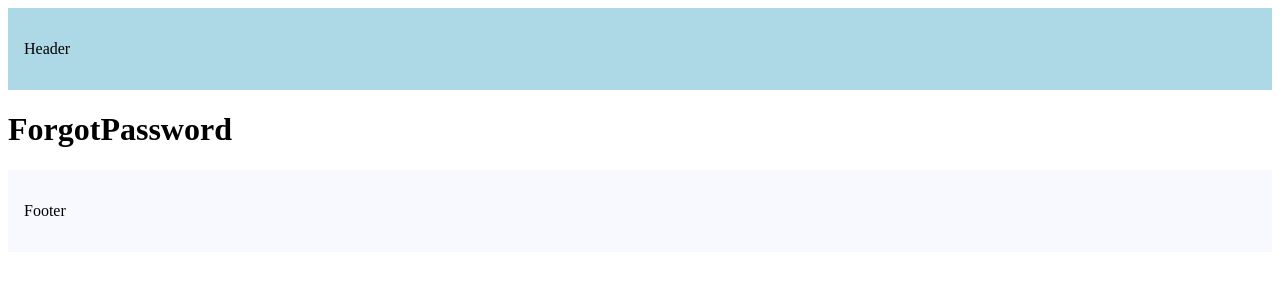
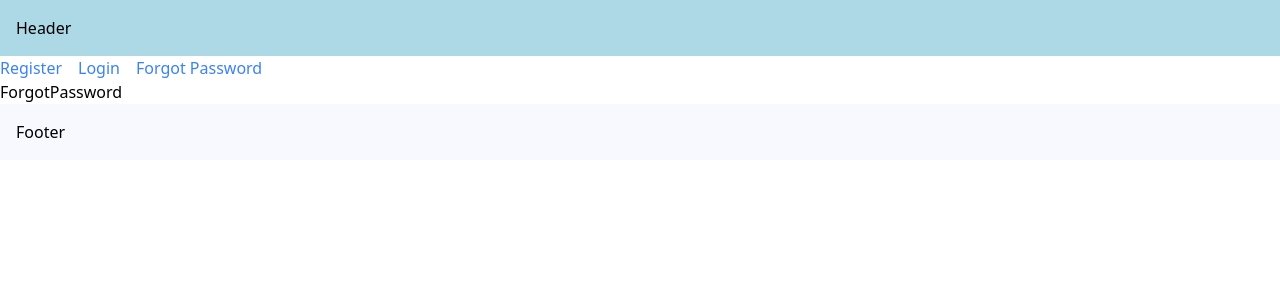
Before and after one commit to Gultekinn/Nextjs-Course, a Next.js app in the folder nextjs/: page /auth/forgot-password in a window 1280 px wide. Shown: the top 300 px of the page. Built offline with nearby package versions, Linux system fonts and the light colour scheme.

Commit message:
navigation

```diff
--- /dev/null
+++ b/nextjs/src/app/auth/layout.tsx
@@ -0,0 +1,29 @@
+"use client";
+import Link from "next/link";
+import { usePathname } from "next/navigation";
+import "./styles.css";
+const navLinks=[
+    {name:"Register",href:"/register"},
+    {name:"Login",href:"/login"},
+    {name:"Forgot Password",href:"/forgot-password"}
+]
+export default function AuthLayout({
+    children,
+}:{
+    children:React.ReactNode;
+}) {
+    const pathname=usePathname()
+    return (
+        <div>
+            {navLinks.map((link)=>{
+                    const isActive=pathname.startsWith(link.href)
+
+               return(
+                <Link href={link.href} key={link.name}
+                className={isActive ? "font-bold mr-4" : "text-blue-500 mr-4"}>{link.name}</Link>
+               )
+            })}
+            {children}
+        </div>
+    )
+}
--- /dev/null
+++ b/nextjs/src/app/auth/styles.css
@@ -0,0 +1,3 @@
+@tailwind base;
+@tailwind components;
+@tailwind utilities;
--- a/nextjs/src/app/products/page.tsx
+++ b/nextjs/src/app/products/page.tsx
@@ -13,7 +13,7 @@
             <Link href="products/2"> Porduct 2 </Link>
             </h2>
             <h2>
-            <Link href="products/3" replace> Porduct 3 </Link>
+            <Link href="products/3" replace > Porduct 3 </Link>
             </h2>
             <h2>
                 <Link href={`products/${productId}`}> Product {productId}</Link>
```
Also changed, not shown: nextjs/src/app/auth/with-auth-layout/layout.tsx (deleted, +0 -12 lines), nextjs/src/app/auth/login/page.tsx (renamed from nextjs/src/app/auth/with-auth-layout/login/page.tsx), nextjs/src/app/auth/register/page.tsx (renamed from nextjs/src/app/auth/with-auth-layout/register/page.tsx).
